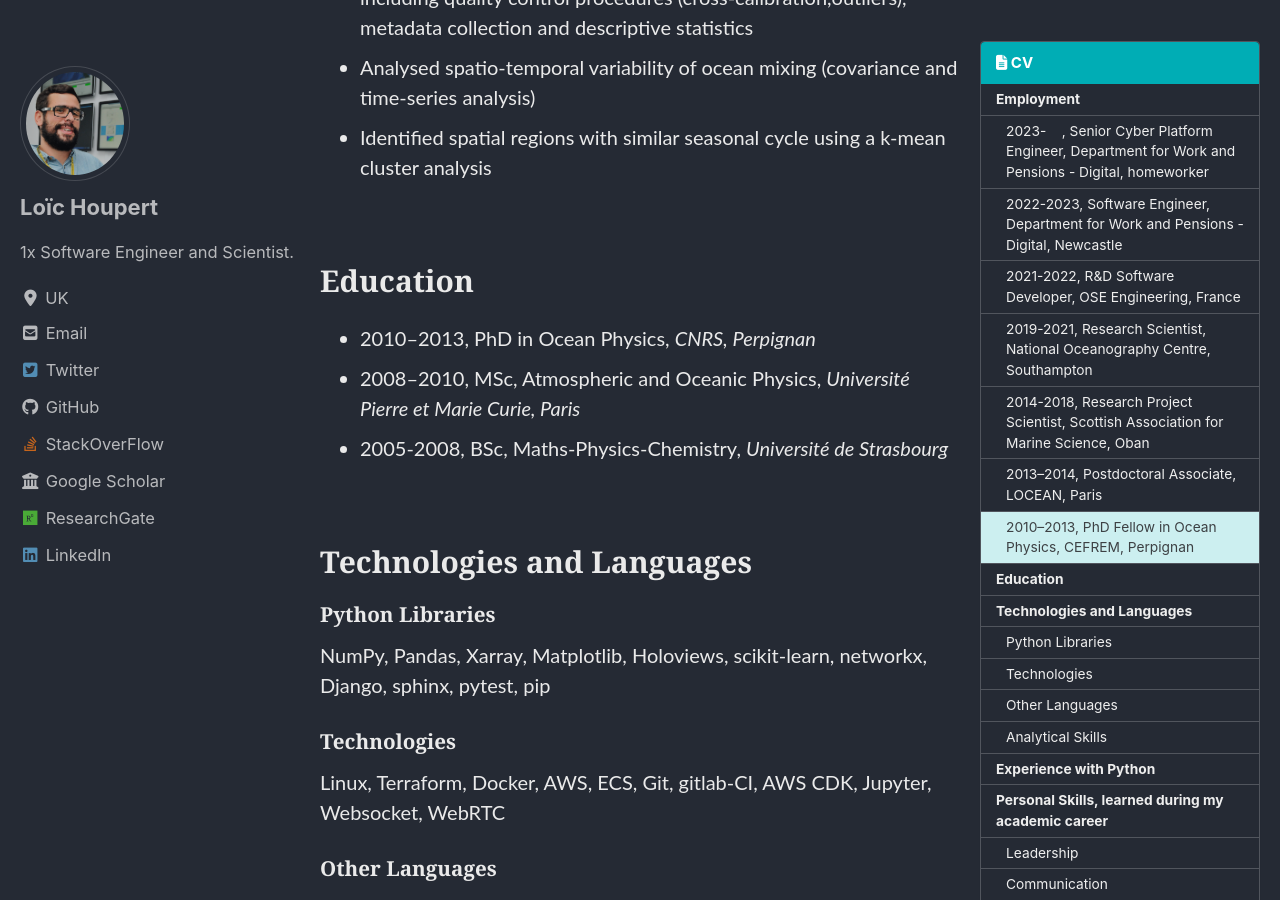
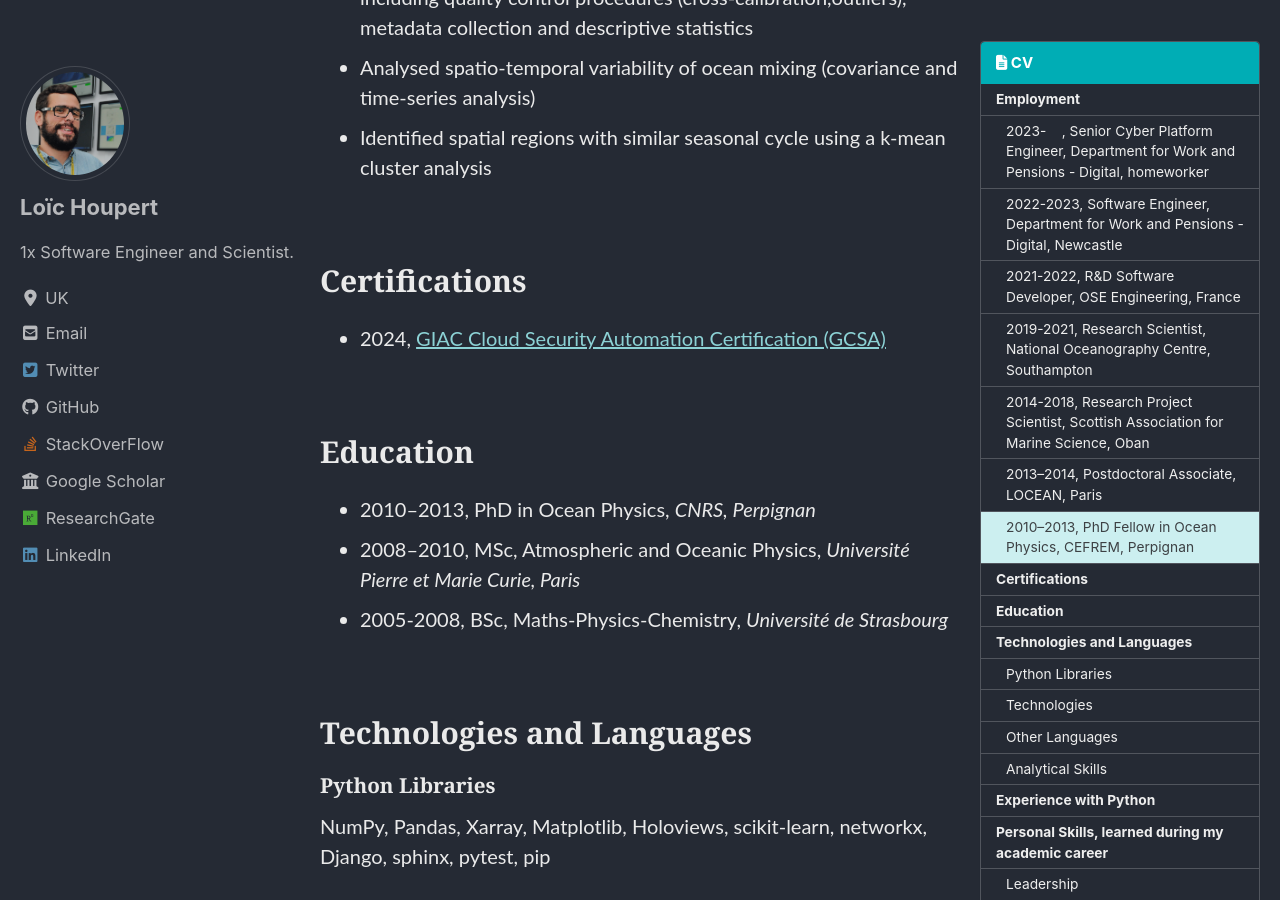
Before and after one commit to lhoupert/lhoupert.github.io, a Jekyll site: the page built from _pages/cv.md, in a window 1280 px wide and 900 px high, scrolled down 5662 px. Built offline with Jekyll 4.4.1, drawn with Linux system fonts in a browser that asks for light colours; cached includes are drawn as plain includes; nearby versions of some CDN libraries.

Commit message:
Update cv.md

```diff
--- a/_pages/cv.md
+++ b/_pages/cv.md
@@ -104,6 +104,12 @@ on the ocean circulation and the long-term evolution of its properties
 
 <br/>
 
+#### Certifications
++ 2024, [GIAC Cloud Security Automation Certification (GCSA)](https://www.credly.com/badges/3932cedd-793a-4103-a00f-3be346e8fd8d)
+
+
+<br/>
+
 #### Education
 + 2010–2013, PhD in Ocean Physics, *CNRS, Perpignan*
 + 2008–2010, MSc, Atmospheric and Oceanic Physics, *Université Pierre et Marie Curie, Paris*
```
